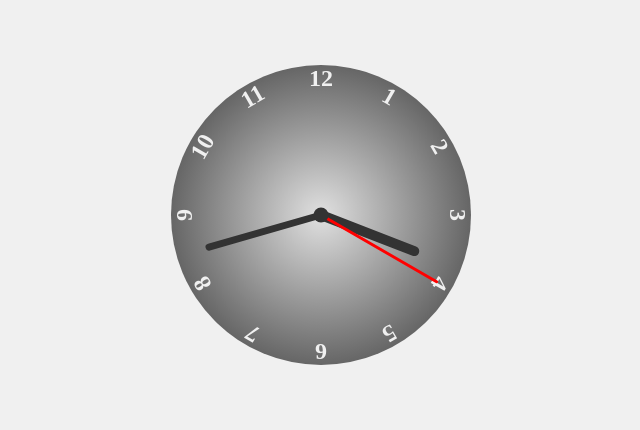
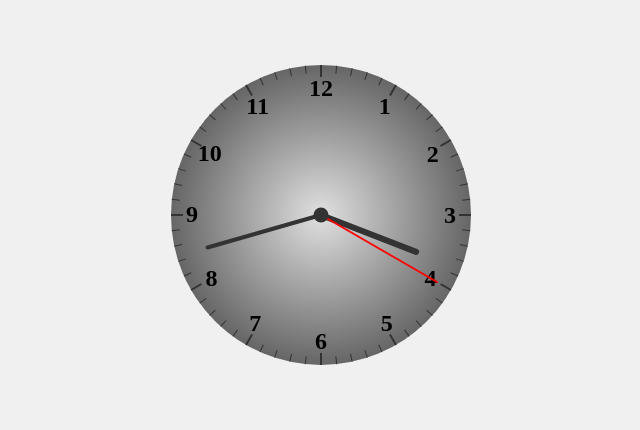
Before and after one commit to left-no-crumbz/analog-clock, a plain HTML site: page index.html in a window 1280 px wide. Shown: the part 185-615 px from the top of the page, without its empty margins (319-959 px from the left). Drawn offline with Linux system fonts and the light colour scheme.

Commit message:
feat(ui): Add ticks

```diff
--- a/index.html
+++ b/index.html
@@ -1,20 +1,12 @@
+<!-- Dizon, Kirsten Dwayne A.
+ CS - 302 -->
 <!DOCTYPE html>
 <html lang="en">
 <head>
     <meta charset="UTF-8">
     <meta name="viewport" content="width=device-width, initial-scale=1.0">
-    <link rel="icon" href="./analog-clock.svg">
-    <title>Analog Clock</title>
+    <title>Analog Clock with Non-overlapping Tick Marks</title>
     <style>
-    *, *::before, *::after {
-        box-sizing: border-box;
-    }
-
-    * {
-        margin: 0;
-        padding: 0;
-    }
-
     body {
         display: flex;
         justify-content: center;
@@ -29,7 +21,6 @@
         width: 300px;
         height: 300px;
         border-radius: 50%;
-        background-color: #333;
         background: radial-gradient(circle, #e0e0e0, #333);
     }
 
@@ -55,9 +46,43 @@
         transform: rotate(var(--rotation));
         font-size: 1.5rem;
         font-weight: bold;
-        color: #f0f0f0;
     }
 
+    .clock .number span {
+        display: inline-block;
+        transform: rotate(calc(-1 * var(--rotation)));
+    }
+
+    .number1 span,
+    .number2 span {
+        padding-top: 10px;
+        padding-right: 5px;
+    }
+    .number3 span {
+        padding-right: 15px;
+    }
+    .number4 span,
+    .number8 span  {
+        padding-top: 10px;
+        padding-bottom: 10px;
+    }
+    .number5 span,
+    .number6 span,
+    .number7 span{
+        padding-bottom: 10px;
+
+    }
+    .number9 span {
+        padding-left: 15px;
+    }
+    .number10 span,
+    .number11 span {
+        padding-top: 10px;
+        padding-left: 5px;
+    }
+    .number12 span {
+        padding-top: 10px;
+    }
     .clock .number1 { --rotation: 30deg; }
     .clock .number2 { --rotation: 60deg; }
     .clock .number3 { --rotation: 90deg; }
@@ -83,21 +108,46 @@
     }
 
     .clock .hand.second {
-        width: 3px;
+        width: 2px;
         height: 45%;
         background-color: red;
     }
 
     .clock .hand.minute {
-        width: 7px;
+        width: 4px;
         height: 40%;
         background-color: #333;
     }
 
     .clock .hand.hour {
-        width: 10px;
+        width: 6px;
         height: 35%;
         background-color: #333;
+    }
+
+    .tick {
+        position: absolute;
+        width: 100%;
+        height: 100%;
+    }
+
+    .tick::before {
+        content: '';
+        position: absolute;
+        top: 0;
+        left: 50%;
+        transform: translateX(-50%);
+        background-color: #333;
+    }
+
+    .tick.minute::before {
+        width: 1px;
+        height: 8px;
+    }
+
+    .tick.hour::before {
+        width: 2px;
+        height: 12px;
     }
     </style>
 </head>
@@ -106,39 +156,54 @@
         <div class="hour hand"></div>
         <div class="minute hand"></div>
         <div class="second hand"></div>
-        <div class="number number1">1</div>
-        <div class="number number2">2</div>
-        <div class="number number3">3</div>
-        <div class="number number4">4</div>
-        <div class="number number5">5</div>
-        <div class="number number6">6</div>
-        <div class="number number7">7</div>
-        <div class="number number8">8</div>
-        <div class="number number9">9</div>
-        <div class="number number10">10</div>
-        <div class="number number11">11</div>
-        <div class="number number12">12</div>
+        <div class="number number1"><span>1</span></div>
+        <div class="number number2"><span>2</span></div>
+        <div class="number number3"><span>3</span></div>
+        <div class="number number4"><span>4</span></div>
+        <div class="number number5"><span>5</span></div>
+        <div class="number number6"><span>6</span></div>
+        <div class="number number7"><span>7</span></div>
+        <div class="number number8"><span>8</span></div>
+        <div class="number number9"><span>9</span></div>
+        <div class="number number10"><span>10</span></div>
+        <div class="number number11"><span>11</span></div>
+        <div class="number number12"><span>12</span></div>
     </div>
-</body>
-<script>
+    <script>
     const secondHand = document.querySelector(".hand.second");
     const minuteHand = document.querySelector(".hand.minute");
     const hourHand = document.querySelector(".hand.hour");
+    const clock = document.querySelector(".clock");
+
+    for (let i = 0; i < 60; i++) {
+        const tick = document.createElement("div");
+        tick.classList.add("tick");
+        if (i % 5 === 0) {
+            tick.classList.add("hour");
+        } else {
+            tick.classList.add("minute");
+        }
+        tick.style.transform = `rotate(${i * 6}deg)`;
+        clock.appendChild(tick);
+    }
 
     function setClock() {
-        const date = new Date();
-        const seconds = date.getSeconds() / 60;
-        const minutes = (seconds + date.getMinutes()) / 60;
-        const hours = (minutes + date.getHours()) / 12;
+        const now = new Date();
+        const seconds = now.getSeconds() / 60;
+        const minutes = (now.getMinutes() + seconds) / 60;
+        const hours = (now.getHours() % 12 + minutes) / 12;
 
         setRotation(secondHand, seconds);
         setRotation(minuteHand, minutes);
         setRotation(hourHand, hours);
     }
-    function setRotation(element, degree){
-        element.style.setProperty("--rotation", degree * 360);
+
+    function setRotation(element, rotationRatio) {
+        element.style.setProperty("--rotation", rotationRatio * 360);
     }
+
     setInterval(setClock, 1000);
     setClock();
-</script>
+    </script>
+</body>
 </html>
```
